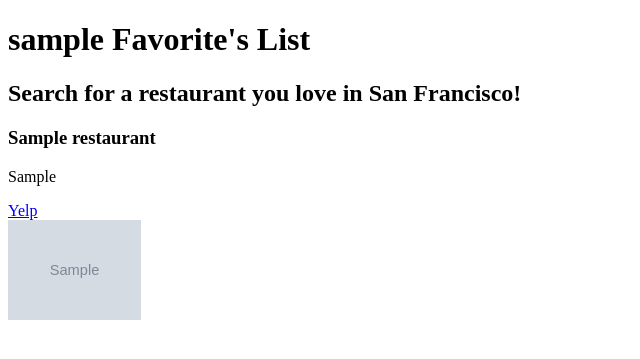
After one commit to talyaacovi/lola, a Flask app: a page that uses templates/list-react.html in a window 1280 px wide. The commit adds this page. Shown: the top 359 px of the page, without its empty margins (0-640 px from the left). Run offline with Flask 2, Linux system fonts and the light colour scheme; tables that the repository leaves empty hold one stand-in row (values such as "Sample post"); grey boxes marked "Sample" are stand-in pictures; data that the repository does not hold is empty.

Commit message:
Page loads list components using React.

```diff
--- a/restaurant.py
+++ b/restaurant.py
@@ -131,3 +131,23 @@ def add_fav_list(user_id, name, status, category_id):
     db.session.commit()
 
     return lst
+
+
+def get_list_items_react(lst_id):
+    """get list items for react."""
+
+    lst_items = ListItem.query.filter(ListItem.list_id == lst_id).all()
+    lst_items_dict = {'restaurants': []}
+
+    for item in lst_items:
+        rest_dict = {}
+        rest_dict['rest_name'] = item.restaurant.name
+        rest_dict['yelp_id'] = item.restaurant.yelp_id
+        rest_dict['item_id'] = item.item_id
+        rest_dict['yelp_category'] = item.restaurant.yelp_category
+        rest_dict['yelp_url'] = item.restaurant.yelp_url
+        rest_dict['image'] = item.restaurant.yelp_photo
+
+        lst_items_dict['restaurants'].append(rest_dict)
+
+    return lst_items_dict
--- a/server.py
+++ b/server.py
@@ -59,8 +59,8 @@ def logout():
     del session['state']
     del session['username']
 
-    flash('You have successfully logged out.')
-
+    # flash('You have successfully logged out.')
+    # return 'You have successfully logged out.'
     return redirect('/')
 
 
@@ -285,11 +285,30 @@ def do_comparison():
     return render_template('compare.html', rests_in_common=rests_in_common, most_similar_user=most_similar_user)
 
 
-@app.route('/list-react')
-def list_react():
+@app.route('/users/<username>/react-lists/<int:lst_id>')
+def list_react(username, lst_id):
     """React!"""
 
-    return render_template('list-react.html')
+    lst = get_list(lst_id)
+    return render_template('list-react.html', lst_id=lst_id, username=username, lst=lst)
+
+
+@app.route('/list-items-react.json')
+def list_items_react():
+    """Get user list items using React."""
+
+    # username = request.args.get('username')
+    lst_id = request.args.get('lst_id')
+    lst_items = get_list_items_react(lst_id)
+
+    print lst_items
+
+    # return jsonify({'data': []})
+    return jsonify(lst_items)
+
+
+# @app.route('/users/<username>/lists/<int:lst_id>')
+# def display_list(username, lst_id):
 
 
 if __name__ == "__main__":
--- a/static/css/main.css
+++ b/static/css/main.css
@@ -1,5 +1,9 @@
 .yelp-img img {
     height: 100px;
+}
+
+#logout-form {
+    display: inline;
 }
 
 #logout {
--- /dev/null
+++ b/static/js/list-item.jsx
@@ -0,0 +1,55 @@
+"use strict";
+
+
+class ListItemContainer extends React.Component {
+    constructor(props) {
+        super(props);
+        this.state = {listItems: []};
+        this.fetchListItems = this.fetchListItems.bind(this);
+    }
+
+    componentWillMount() {
+        console.log('hi i\'m mounting');
+        this.fetchListItems();
+        console.log('after fetch!');
+    }
+
+    fetchListItems() {
+        fetch('/list-items-react.json?username=' + this.props.username + '&lst_id=' + this.props.listId) // have to add the list id onto the URL somehow...
+        .then((response) => response.json())
+        .then((data) => this.setState({listItems: data.restaurants})
+            );
+        }
+
+    render() {
+        console.log('rendering!');
+        console.log(this.state.listItems);
+        let listItems = [];
+        //let myListItemComponents = [<ListItem />, <ListItem />, ...]
+        // access this.state.listItems and loop over
+        for (let item of this.state.listItems) {
+            console.log(item);
+            listItems.push(<ListItem yelpid={item.yelp_id} itemid={item.item_id}
+                rest={item.rest_name} category={item.yelp_category}
+                url={item.yelp_url} image={item.image}/>);
+        }
+
+        return (<div id='list-items'>
+                    {listItems}
+                </div>);
+    }
+}
+
+class ListItem extends React.Component {
+    render() {
+        return (<div data-yelp-id={ this.props.yelpid } data-item-id={ this.props.itemid }>
+                    <h3>{ this.props.rest }</h3>
+                    <p>{ this.props.category }</p>
+                    <a href={ this.props.url }>Yelp</a>
+                    <div className='yelp-img'>
+                        <img src={ this.props.image }/>
+                    </div>
+                </div>
+            );
+    }
+}
--- /dev/null
+++ b/static/js/list-react.jsx
@@ -0,0 +1,11 @@
+"use strict";
+
+
+// let currentlistitems = $.get....
+let username = document.getElementById('username').getAttribute('value');
+let lst_id = document.getElementById('list_id').value;
+
+ReactDOM.render(
+    <ListItemContainer username={ username } listId={ lst_id } />,
+    document.getElementById("root")
+);
--- /dev/null
+++ b/templates/list-react.html
@@ -0,0 +1,26 @@
+<!DOCTYPE html>
+<html>
+<head>
+    <title>Lists</title>
+    <link rel='stylesheet' type='text/css' href='/static/css/main.css'>
+</head>
+<body>
+
+<!-- this is the page on which the list item components will mount -->
+<h1 id='username' name='username' value='{{ username }}'>{{ username }} Favorite's List</h1>
+<input hidden id='list_id' name='list_id' value='{{ lst_id }}'/>
+
+<h2>Search for a restaurant you love in San Francisco!</h2>
+
+<div id="root"></div>
+
+<script src="https://unpkg.com/react@16/umd/react.development.js"></script>
+<script src="https://unpkg.com/react-dom@16/umd/react-dom.development.js"></script>
+
+<script src="http://unpkg.com/babel-standalone"></script>
+
+<script src="/static/js/list-item.jsx" type="text/jsx"></script>
+<script src="/static/js/list-react.jsx" type="text/jsx"></script>
+
+</body>
+</html>
--- a/templates/list.html
+++ b/templates/list.html
@@ -4,7 +4,6 @@
 <h1>{{ lst.name.title() }}</h1>
 <input hidden id='list_id' name='list_id' value='{{ lst.list_id }}'>
 
-<!-- <h2>{{ username }}</h2> -->
 
 {% if username == session.get('username') %}
     <button id='edit-btn'>Edit List</button>
```
Also changed, not shown: static/js/logout.js (+10 -8 lines), templates/base.html (+4 -3 lines).
